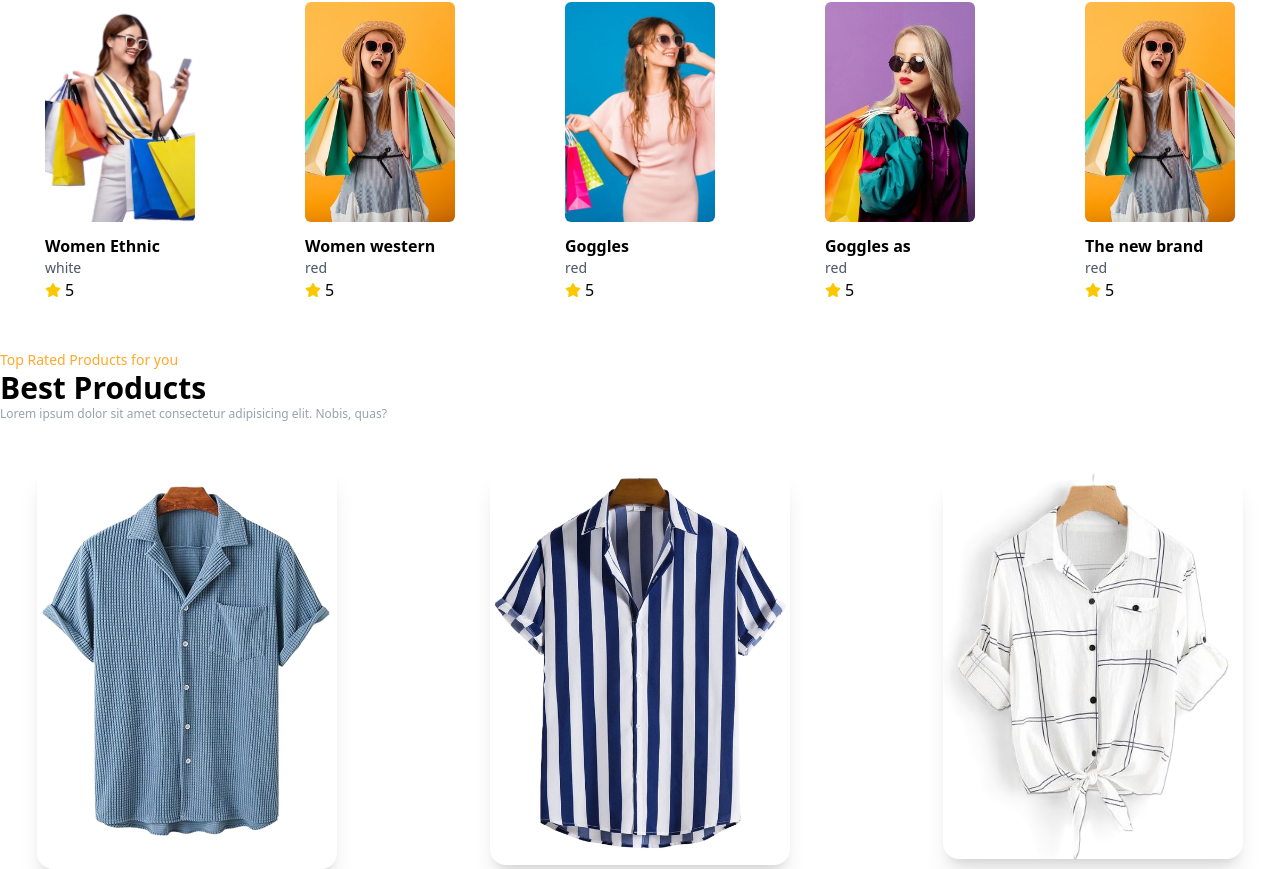
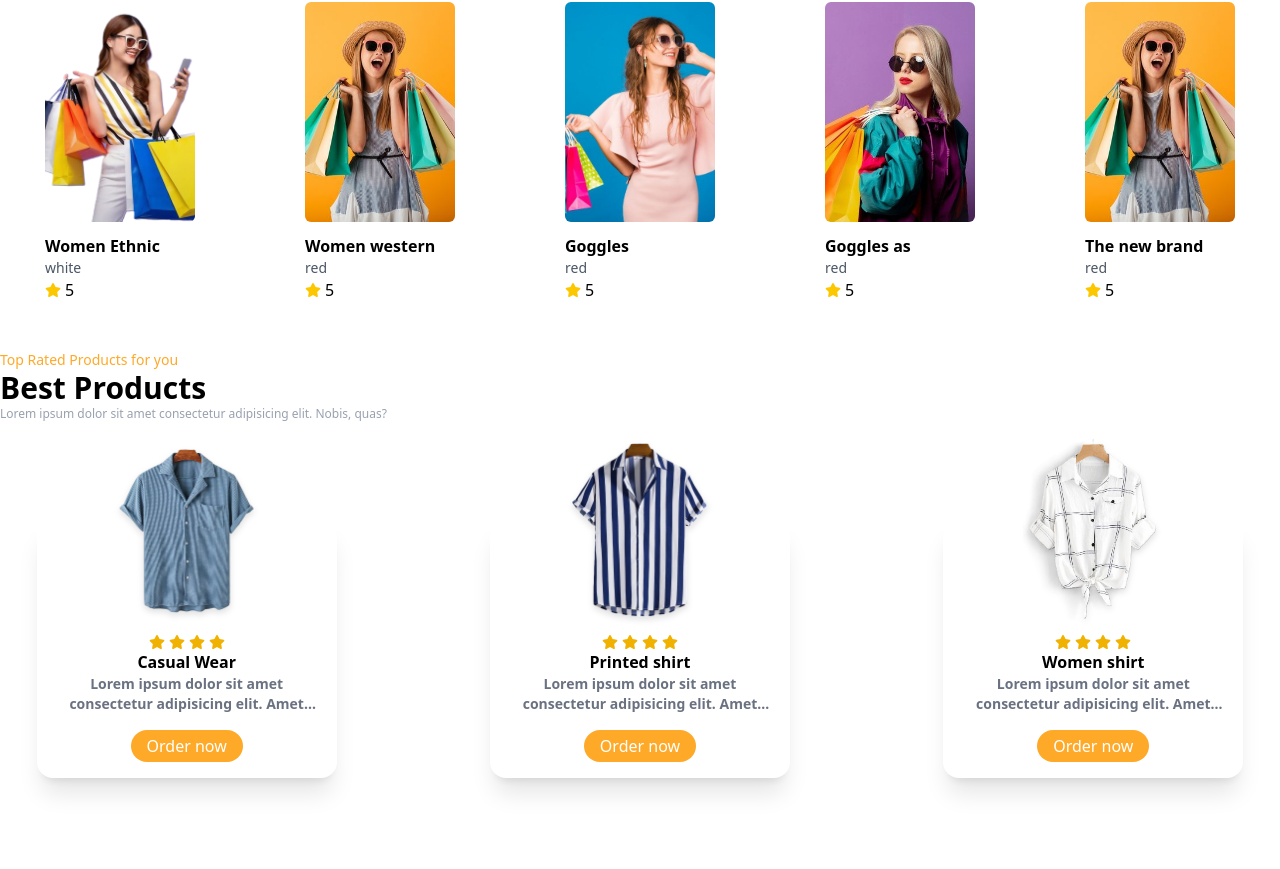
Before and after one commit to hungmanh02/ecommerce-react-tailwind, a React (Vite) app: page / in a window 1280 px wide. Shown: the part 892-1761 px from the top of the page. After the commit the page ends 1670 px from the top, so only its background shows below. Built offline with nearby package versions, Linux system fonts and the light colour scheme.

Commit message:
Top products on map product top order

```diff
--- a/src/components/Hero/Hero.jsx
+++ b/src/components/Hero/Hero.jsx
@@ -34,7 +34,7 @@ const Hero = () => {
     infinite: true,
     speed: 800,
     slidesToShow: 1,
-    // slidesToScroll: 1,
+    slidesToScroll: 1,
     autoplay:true,
     autoplaySpeed :4000,
     cssEase:"ease-in-out",
--- a/src/components/TopProducts/TopProducts.jsx
+++ b/src/components/TopProducts/TopProducts.jsx
@@ -2,64 +2,91 @@ import React from 'react';
 import Img1 from '../../assets/shirt/shirt.png';
 import Img2 from '../../assets/shirt/shirt2.png';
 import Img3 from '../../assets/shirt/shirt3.png';
-const ProductsData=[
+import { FaStar } from 'react-icons/fa6';
+const ProductsData = [
   {
-        id:1,
-        image:Img1,
-        title:"Casual Wear",
+    id: 1,
+    image: Img1,
+    title: 'Casual Wear',
     description:
-        "Lorem ipsum dolor sit amet consectetur adipisicing elit. Amet excepturi similique asperiores ab iste, repudiandae vero aut ducimus nemo officiis."
+      'Lorem ipsum dolor sit amet consectetur adipisicing elit. Amet excepturi similique asperiores ab iste, repudiandae vero aut ducimus nemo officiis.',
   },
   {
-        id:2,
-        image:Img2,
-        title:"Printed shirt",
+    id: 2,
+    image: Img2,
+    title: 'Printed shirt',
     description:
-        "Lorem ipsum dolor sit amet consectetur adipisicing elit. Amet excepturi similique asperiores ab iste, repudiandae vero aut ducimus nemo officiis."
+      'Lorem ipsum dolor sit amet consectetur adipisicing elit. Amet excepturi similique asperiores ab iste, repudiandae vero aut ducimus nemo officiis.',
   },
   {
-        id:3,
-        image:Img3,
-        title:"Women shirt",
+    id: 3,
+    image: Img3,
+    title: 'Women shirt',
     description:
-        "Lorem ipsum dolor sit amet consectetur adipisicing elit. Amet excepturi similique asperiores ab iste, repudiandae vero aut ducimus nemo officiis."
+      'Lorem ipsum dolor sit amet consectetur adipisicing elit. Amet excepturi similique asperiores ab iste, repudiandae vero aut ducimus nemo officiis.',
   },
-]
+];
 
 const TopProducts = () => {
   return (
     <div>
       <div className='container mx-auto'>
         {/* Header section */}
-            <div className='text-left mb-10'>
-                <p data-aos="fade-up" className='text-sm text-[#fea928]'>Top Rated Products for you</p>
-                <h1 data-aos="fade-up" className='text-3xl font-bold'>Best Products</h1>
-                <p data-aos="fade-up" className=' text-xs text-gray-400'>
+        <div className='text-left mb-24'>
+          <p data-aos='fade-up' className='text-sm text-[#fea928]'>
+            Top Rated Products for you
+          </p>
+          <h1 data-aos='fade-up' className='text-3xl font-bold'>
+            Best Products
+          </h1>
+          <p data-aos='fade-up' className=' text-xs text-gray-400'>
             Lorem ipsum dolor sit amet consectetur adipisicing elit. Nobis, quas?
           </p>
         </div>
         {/* Body section */}
         <div className='grid grid-cols-1 sm:grid-cols-2 md:grid-cols-3 gap-20 ms:gap-5 place-items-center'>
-                {
-                    ProductsData.map((data)=>(
+          {ProductsData.map((data) => (
             <div
+            data-aos="zoom-in"
             className='
                     rounded-2xl bg-white dark:bg-gray-800
                     hover:bg-black/80 dark:hover:bg-[#fea928]
-                        hover:text-white relative shadow-xl duration-high group max-w-[300px]
-                        '>
+                    hover:text-white relative shadow-xl duration-300 group max-w-[300px]
+                    '
+            >
               {/* image section */}
-                            <div>
-                                <img src={data.image} alt={data.title} />
+              <div className='h-[100px]'>
+                <img
+                  src={data.image}
+                  alt={data.title}
+                  class='max-w-[140px] block mx-auto transform -translate-y-20 group-hover:scale-105 duration-200 drop-shadow-md'
+                />
               </div>
               {/* detail section */}
+              <div className='p-4 text-center'>
+                {/* star rating */}
+                <div className='w-full flex items-center justify-center gap-1'>
+                    <FaStar className='text-yellow-500'/>
+                    <FaStar className='text-yellow-500'/>
+                    <FaStar className='text-yellow-500'/>
+                    <FaStar className='text-yellow-500'/>
                 </div>
-                    ))
-                }
+                <h1 className='text-sl font-bold '>{data.title}</h1>
+                <p className='text-gray-500 font-bold group-hover:text-white duration-300 text-sm line-clamp-2'>{data.description}</p>
+                <button
+                className='bg-[#fea928] hover:scale-105 duration-300 text-white py-1 px-4 rounded-full mt-4 group-hover:bg-white group-hover:text-[#fea928]'
+                // onClick={handleOrderPopup}
+                >
+                    Order now
+                </button>
+
+              </div>
+            </div>
+          ))}
         </div>
       </div>
     </div>
-  )
-}
+  );
+};
 
-export default TopProducts
+export default TopProducts;
```
Lines whose indentation alone changed are shown as unchanged.
